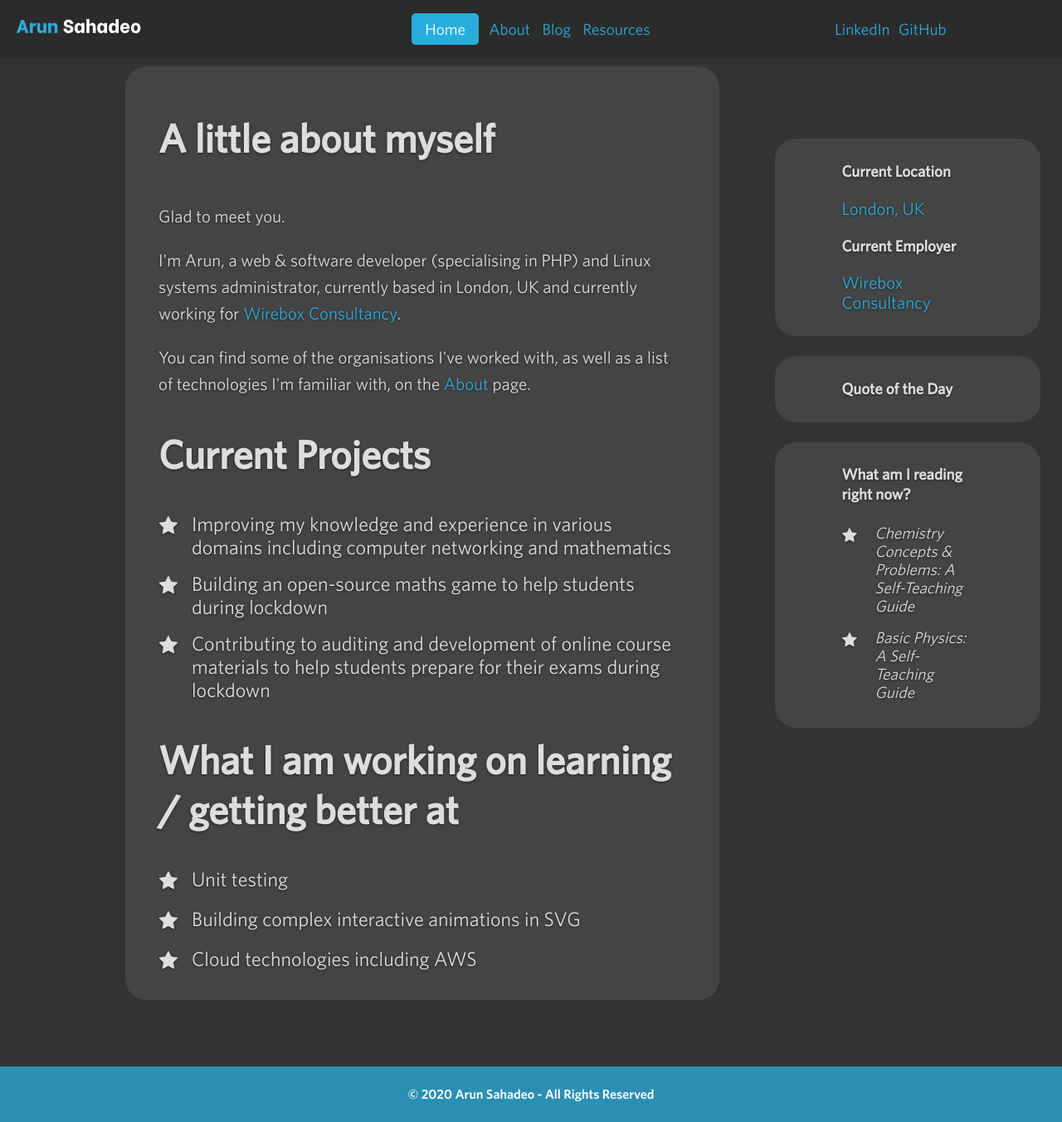
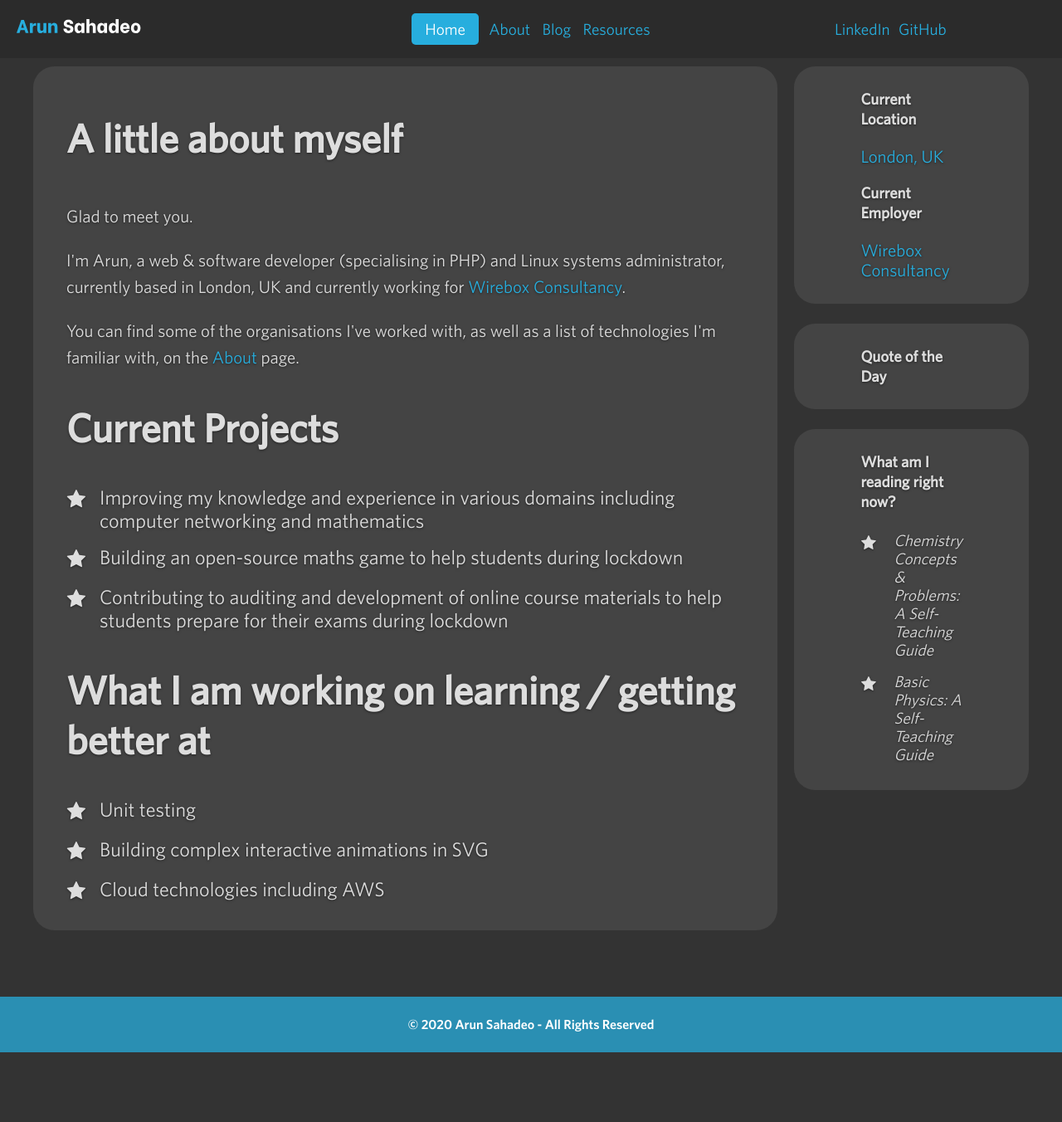
Before and after one commit to ArunSahadeo/ArunSahadeo.github.io, a Jekyll site: the page built from index.html, in a window 1280 px wide and 1352 px high. Shown: the whole window at 83% size. Built offline with Jekyll 4.4.1, drawn with Linux system fonts in a browser that asks for light colours; some web fonts are replaced.

Commit message:
Tidy up layout

```diff
--- a/_layouts/blog.html
+++ b/_layouts/blog.html
@@ -45,7 +45,7 @@
 
             <aside>
                 <div class="bg-charcoal-grey padding-horiz-2-point-5-rem">
-                    <h3 class="h1">
+                    <h3 class="font-size-2-rem">
                         Articles by Month / Year
                     </h3>
 
@@ -65,7 +65,7 @@
                 </div>
 
                 <div class="bg-charcoal-grey padding-horiz-2-point-5-rem">
-                    <h3 class="h1">
+                    <h3 class="font-size-2-rem">
                         Categories
                     </h3>
 
--- a/_sass/components/_content-grid.scss
+++ b/_sass/components/_content-grid.scss
@@ -1,5 +1,43 @@
 .content-grid {
     max-width: 978px;
+
+    &.content-grid-two-columns {
+        @media (min-width: 2560px) {
+            max-width: 175rem;
+        }
+
+        @media (min-width: 1920px) and (max-width: 2559px) {
+            max-width: 115rem;
+        }
+
+        @media (min-width: 1600px) and (max-width: 1919px) {
+            max-width: 95rem;
+        }
+
+        @media (min-width: 1440px) and (max-width: 1599px) {
+            max-width: 85rem;
+        }
+
+        @media (min-width: 1200px) and (max-width: 1439px) {
+            max-width: 75rem;
+        }
+
+        @media (min-width: 992px) {
+            display: grid;
+            grid-template-areas: "content sidebar" "content sidebar";
+            grid-template-columns: fit-content(75%) 2fr;
+            grid-column-gap: 20px;
+        }
+
+        > article {
+            grid-area: content;
+        }
+
+        aside {
+            grid-area: sidebar;
+        }
+    }
+
     margin-left: auto;
     margin-right: auto;
     color: $gainsboro-white;
@@ -63,8 +101,6 @@
 
     &.content-grid-two-columns {
         aside {
-            margin-top: 5px;
-
             div {
                 @include rounded-borders(2vmin);
                 padding-top: .5rem;
@@ -86,31 +122,6 @@
                 margin-top: 1rem;
             }
         }
-
-        @media (min-width: 1440px) {
-            aside {
-                top: 10%;
-                width: 30%;
-            }
-        }
-
-        @media (min-width: 1200px) and (max-width: 1439px) {
-            aside {
-                top: 12%;
-                width: 25%;
-            }
-        }
-
-        @media (min-width: 1200px) {
-            article {
-                max-width: 65%;
-            }
-
-            aside {
-                position: absolute;
-                right: 2%;
-            }
-        }
     }
 }
 
@@ -129,15 +140,9 @@
 .home,
 .about {
     .content-grid {
-        @media (max-width: 430px) {
+        @media (max-width: 568px) {
             margin-top: 8rem;
             margin-bottom: 0;
-        }
-
-        &.content-grid-two-columns {
-            @media (max-width: 1364px) and (max-height: 760px) {
-                margin-bottom: 10rem;
-            }
         }
     }
 }
@@ -165,18 +170,6 @@ body:not(.home):not(.about) {
 // Blog
 
 body.blog {
-    .content-grid-two-columns {
-        @media (min-width: 1200px) {
-            max-width: 1280px;
-            margin-left: 2rem;
-        }
-
-        > article {
-            @media (min-width: 1200px) {
-                max-width: 74%;
-            }
-        }
-
     .featured-articles {
         article {
             @media (min-width: 1200px) {
@@ -189,4 +182,3 @@ body.blog {
         }
     }
 }
-}
```
Lines whose indentation alone changed are shown as unchanged.
